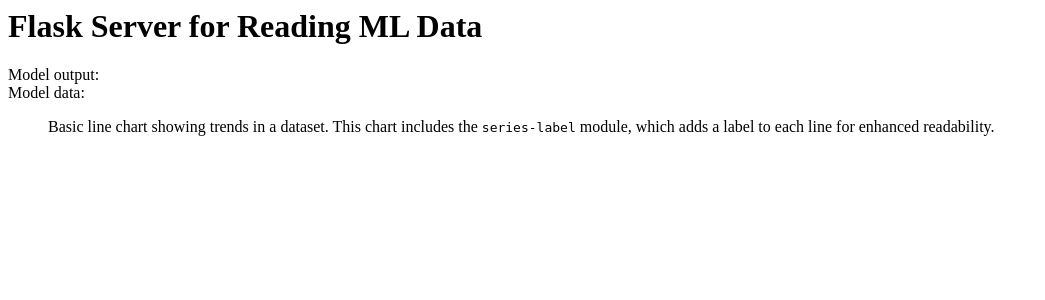
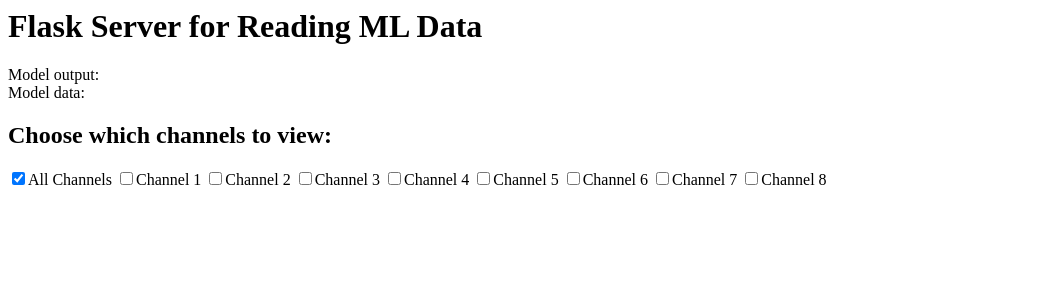
Before and after one commit to joshah98/minthome, a Flask app: page / in a window 1280 px wide. Shown: the top 300 px of the page, without its empty margins (0-1045 px from the left). Run offline with Flask 2, Linux system fonts and the light colour scheme.

Commit message:
Channel buttons

```diff
--- a/package.json
+++ b/package.json
@@ -1,5 +1,5 @@
 {
-  "name": "awesome-flask-server",
+  "name": "minthome",
   "version": "1.0.0",
   "description": "MINT home desktop app",
   "main": "main.js",
--- a/templates/index.html
+++ b/templates/index.html
@@ -22,8 +22,15 @@
           });
           $.get($SCRIPT_ROOT + '/_model_data', function(data) {
             $("#model_data").text(data.result);
-        ch1 = data.result[0];
-        ch2 = data.result[1];
+
+            ch1 = (document.getElementById("ch1").checked || document.getElementById("all").checked) ? data.result[0] : 0;
+            ch2 = (document.getElementById("ch2").checked || document.getElementById("all").checked) ? data.result[1] : 0;
+            ch3 = (document.getElementById("ch3").checked || document.getElementById("all").checked) ? data.result[2] : 0;
+            ch4 = (document.getElementById("ch4").checked || document.getElementById("all").checked) ? data.result[3] : 0;
+            ch5 = (document.getElementById("ch5").checked || document.getElementById("all").checked) ? data.result[4] : 0;
+            ch6 = (document.getElementById("ch6").checked || document.getElementById("all").checked) ? data.result[5] : 0;
+            ch7 = (document.getElementById("ch7").checked || document.getElementById("all").checked) ? data.result[6] : 0;
+            ch8 = (document.getElementById("ch8").checked || document.getElementById("all").checked) ? data.result[7] : 0;
           });
       }
 
@@ -61,6 +68,24 @@
           }, {
               name: 'Channel 2',
               data: ch2
+          }, {
+              name: 'Channel 3',
+              data: ch3
+          }, {
+              name: 'Channel 4',
+              data: ch4
+          }, {
+              name: 'Channel 5',
+              data: ch5
+          }, {
+              name: 'Channel 6',
+              data: ch6
+          }, {
+              name: 'Channel 7',
+              data: ch7
+          }, {
+              name: 'Channel 8',
+              data: ch8
           }],
 
           responsive: {
@@ -94,10 +119,38 @@
 
       <figure class="highcharts-figure">
         <div id="container"></div>
-    <p class="highcharts-description">
-        Basic line chart showing trends in a dataset. This chart includes the
-        <code>series-label</code> module, which adds a label to each line for
-        enhanced readability.
-    </p>
     </figure>
+
+    <div class="container">
+        <h2>Choose which channels to view:</h2>
+        <form>
+          <label class="checkbox-inline">
+            <input type="checkbox" id="all" value="" checked>All Channels
+          </label>
+          <label class="checkbox-inline">
+            <input type="checkbox" id="ch1" value="">Channel 1
+          </label>
+          <label class="checkbox-inline">
+            <input type="checkbox" id="ch2" value="">Channel 2
+          </label>
+          <label class="checkbox-inline">
+            <input type="checkbox" id="ch3" value="">Channel 3
+          </label>
+          <label class="checkbox-inline">
+            <input type="checkbox" id="ch4" value="">Channel 4
+          </label>
+          <label class="checkbox-inline">
+            <input type="checkbox" id="ch5" value="">Channel 5
+          </label>
+          <label class="checkbox-inline">
+            <input type="checkbox" id="ch6" value="">Channel 6
+          </label>
+          <label class="checkbox-inline">
+            <input type="checkbox" id="ch7" value="">Channel 7
+          </label>
+          <label class="checkbox-inline">
+            <input type="checkbox" id="ch8" value="">Channel 8
+          </label>
+        </form>
+    </div>
     </body>
```
Lines whose indentation alone changed are shown as unchanged.
